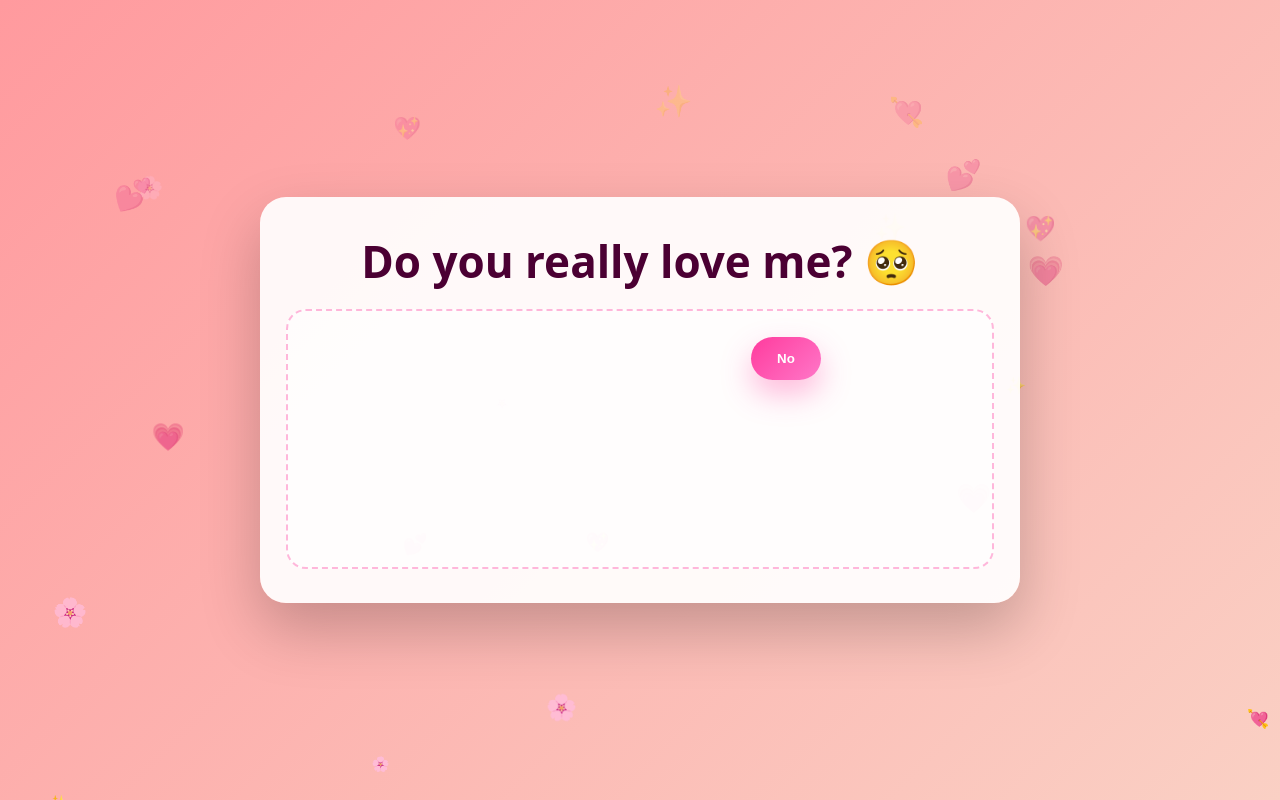
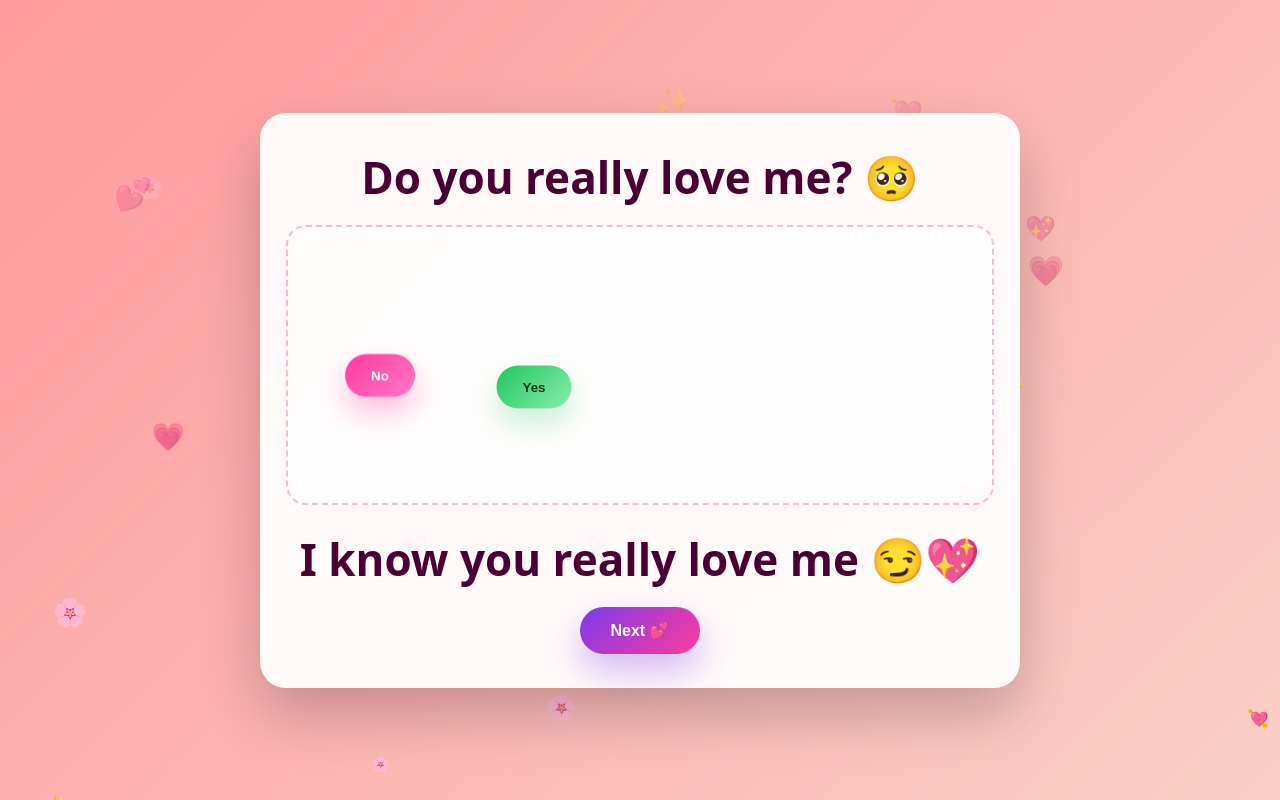
Before and after one commit to VR-ESP/Kaathambari-Bday, a plain HTML site: page page2.html in a window 1280 px wide. Both pictures are taken after a click on the button "No". Drawn offline with Linux system fonts and the light colour scheme.

Commit message:
Update page2.html

```diff
--- a/page2.html
+++ b/page2.html
@@ -18,7 +18,7 @@
     overflow: hidden;
     background: linear-gradient(135deg, #ff9a9e, #fad0c4);
     position: relative;
-    padding: 18px; /* helps on small screens */
+    padding: 18px;
   }
 
   /* Floating hearts */
@@ -39,11 +39,10 @@
     100% { transform: translateY(-20vh); opacity: 0; }
   }
 
-  /* Bigger card */
   .card {
-    width: min(94vw, 760px);              /* ⬅️ bigger max width */
+    width: min(94vw, 760px);
     background: rgba(255,255,255,0.92);
-    padding: 34px 26px 34px;             /* ⬅️ more padding */
+    padding: 34px 26px 34px;
     border-radius: 26px;
     box-shadow: 0 26px 60px rgba(0,0,0,0.22);
     text-align: center;
@@ -53,46 +52,74 @@
 
   h1 {
     margin: 0 0 18px;
-    font-size: clamp(26px, 4vw, 44px);   /* ⬅️ slightly bigger heading */
+    font-size: clamp(26px, 4vw, 44px);
     color: #4b0033;
   }
 
   .playArea {
     position: relative;
-    height: 260px;                       /* ⬅️ slightly bigger play area */
+    height: 280px;
     border-radius: 20px;
     background: rgba(255,255,255,0.62);
     border: 2px dashed rgba(255,0,128,0.28);
     overflow: hidden;
+    padding: 12px;
   }
 
-  button {
+  .btn {
     position: absolute;
     padding: 14px 26px;
     border: none;
     border-radius: 999px;
-    background: linear-gradient(135deg, #ff3b9d, #ff77c8);
     color: white;
     font-weight: 800;
     cursor: pointer;
     box-shadow: 0 14px 30px rgba(255,59,157,0.35);
     transition: transform 0.1s ease;
+    user-select: none;
+    will-change: left, top, transform;
   }
 
-  button:active { transform: scale(0.95); }
+  .btn:active { transform: scale(0.95); }
 
-  /* Reveal section is INSIDE card layout (no absolute positioning) */
+  .btnYes {
+    background: linear-gradient(135deg, #22c55e, #86efac);
+    color: #083018;
+    box-shadow: 0 14px 30px rgba(34,197,94,0.25);
+  }
+
+  .btnNo {
+    background: linear-gradient(135deg, #ff3b9d, #ff77c8);
+  }
+
+  /* Text inside the box (playArea) */
+  .boxMsg {
+    position: absolute;
+    inset: 0;
+    display: none;
+    align-items: center;
+    justify-content: center;
+    font-size: clamp(22px, 3.5vw, 38px);
+    font-weight: 900;
+    color: #4b0033;
+    text-shadow: 0 10px 30px rgba(0,0,0,0.12);
+    padding: 18px;
+    text-align: center;
+    background: rgba(255,255,255,0.35);
+    backdrop-filter: blur(6px);
+  }
+
   .reveal {
-    display: none;
     margin-top: 24px;
+    display: block; /* keep "I know you..." always visible as you said */
     animation: fadeIn 0.4s ease forwards;
   }
+
   @keyframes fadeIn {
     from { opacity: 0; transform: translateY(8px); }
     to { opacity: 1; transform: translateY(0); }
   }
 
-  /* Next button should not be absolute — keep it inside */
   .nextWrap{
     margin-top: 16px;
     display: flex;
@@ -100,16 +127,21 @@
   }
 
   .nextBtn {
-    position: static;                    /* ✅ important: keeps it inside card */
+    position: static;
     padding: 14px 30px;
     font-size: 16px;
+    border: none;
+    border-radius: 999px;
+    cursor: pointer;
+    font-weight: 900;
+    color: white;
     background: linear-gradient(135deg, #7c3aed, #ff3b9d);
     box-shadow: 0 16px 36px rgba(124,58,237,0.35);
   }
 
   @media (max-width: 520px) {
     .card { padding: 26px 18px 28px; }
-    .playArea { height: 280px; }
+    .playArea { height: 320px; }
   }
 </style>
 </head>
@@ -122,12 +154,16 @@
   <h1 id="question">Do you really love me? 🥺</h1>
 
   <div class="playArea" id="playArea">
-    <button id="noBtn">No</button>
+    <button class="btn btnYes" id="yesBtn" type="button">Yes</button>
+    <button class="btn btnNo" id="noBtn" type="button">No</button>
+
+    <!-- After 5 combined teleports, show this INSIDE the box -->
+    <div class="boxMsg" id="boxMsg">Just Kidding 😜</div>
   </div>
 
+  <!-- Keep this already there -->
   <div class="reveal" id="reveal">
     <h1 style="margin-top: 6px;">I know you really love me 😏💖</h1>
-
     <div class="nextWrap">
       <button class="nextBtn" type="button" onclick="goNext()">Next 💕</button>
     </div>
@@ -144,65 +180,85 @@
     h.className = "heart";
     h.textContent = emojis[Math.floor(Math.random() * emojis.length)];
     h.style.left = Math.random() * 100 + "vw";
-    h.style.fontSize = 14 + Math.random() * 18 + "px";
-    h.style.animationDuration = 6 + Math.random() * 6 + "s";
+    h.style.fontSize = (14 + Math.random() * 18) + "px";
+    h.style.animationDuration = (6 + Math.random() * 6) + "s";
     hearts.appendChild(h);
     setTimeout(() => h.remove(), 12000);
   }, 350);
 
-  // Button escape logic
-  const noBtn = document.getElementById("noBtn");
+  // Teleport logic (combined 5 times for BOTH buttons)
   const playArea = document.getElementById("playArea");
-  const reveal = document.getElementById("reveal");
-  const question = document.getElementById("question");
+  const yesBtn = document.getElementById("yesBtn");
+  const noBtn  = document.getElementById("noBtn");
+  const boxMsg = document.getElementById("boxMsg");
 
-  let escapes = 3;
+  let teleportsLeft = 5;
   let done = false;
 
-  centerButton();
+  // initial placement
+  placePercent(yesBtn, 35, 58);
+  placePercent(noBtn, 65, 58);
 
-  function centerButton() {
-    noBtn.style.left = "50%";
-    noBtn.style.top = "55%";
-    noBtn.style.transform = "translate(-50%, -50%)";
+  function placePercent(btn, xPercent, yPercent) {
+    btn.style.left = xPercent + "%";
+    btn.style.top  = yPercent + "%";
+    btn.style.transform = "translate(-50%, -50%)";
   }
 
-  function moveButton() {
+  function randomPosFor(btn) {
+    const area = playArea.getBoundingClientRect();
+    const br = btn.getBoundingClientRect();
+    const pad = 12;
+
+    const maxX = Math.max(pad, area.width - br.width - pad);
+    const maxY = Math.max(pad, area.height - br.height - pad);
+
+    const x = pad + Math.random() * (maxX - pad);
+    const y = pad + Math.random() * (maxY - pad);
+
+    return { x, y };
+  }
+
+  function teleport(btn) {
     if (done) return;
 
-    escapes--;
+    teleportsLeft--;
 
-    // After 3 runaways, reveal next
-    if (escapes < 0) {
-      finish();
-      return;
+    // move button
+    const pos = randomPosFor(btn);
+    btn.style.left = pos.x + "px";
+    btn.style.top  = pos.y + "px";
+    btn.style.transform = "translate(0,0)";
+
+    // small pop animation
+    btn.animate(
+      [{ transform: "translate(0,0) scale(1)" },
+       { transform: "translate(0,0) scale(1.07)" },
+       { transform: "translate(0,0) scale(1)" }],
+      { duration: 220, easing: "ease-out" }
+    );
+
+    // after 5 combined teleports, show "Just Kidding" inside the box
+    if (teleportsLeft <= 0) {
+      done = true;
+      yesBtn.style.display = "none";
+      noBtn.style.display = "none";
+      boxMsg.style.display = "flex";
     }
-
-    const area = playArea.getBoundingClientRect();
-    const btn = noBtn.getBoundingClientRect();
-
-    const pad = 12;
-    const x = Math.random() * (area.width - btn.width - pad*2) + pad;
-    const y = Math.random() * (area.height - btn.height - pad*2) + pad;
-
-    noBtn.style.left = x + "px";
-    noBtn.style.top = y + "px";
-    noBtn.style.transform = "translate(0,0)";
   }
 
-  function finish() {
-    done = true;
-    noBtn.style.display = "none";
-    question.textContent = "Okay… confession time 😌";
-    reveal.style.display = "block";
-  }
+  // Hover + click (mobile fallback)
+  ["mouseenter","click"].forEach(evt => {
+    yesBtn.addEventListener(evt, () => teleport(yesBtn));
+    noBtn.addEventListener(evt, () => teleport(noBtn));
+  });
 
-  noBtn.addEventListener("mouseenter", moveButton);
-  noBtn.addEventListener("click", moveButton);
-
-  // Keep button safe on resize
+  // keep safe on resize if not done
   window.addEventListener("resize", () => {
-    if (!done) centerButton();
+    if (!done) {
+      placePercent(yesBtn, 35, 58);
+      placePercent(noBtn, 65, 58);
+    }
   });
 
   function goNext() {
```
